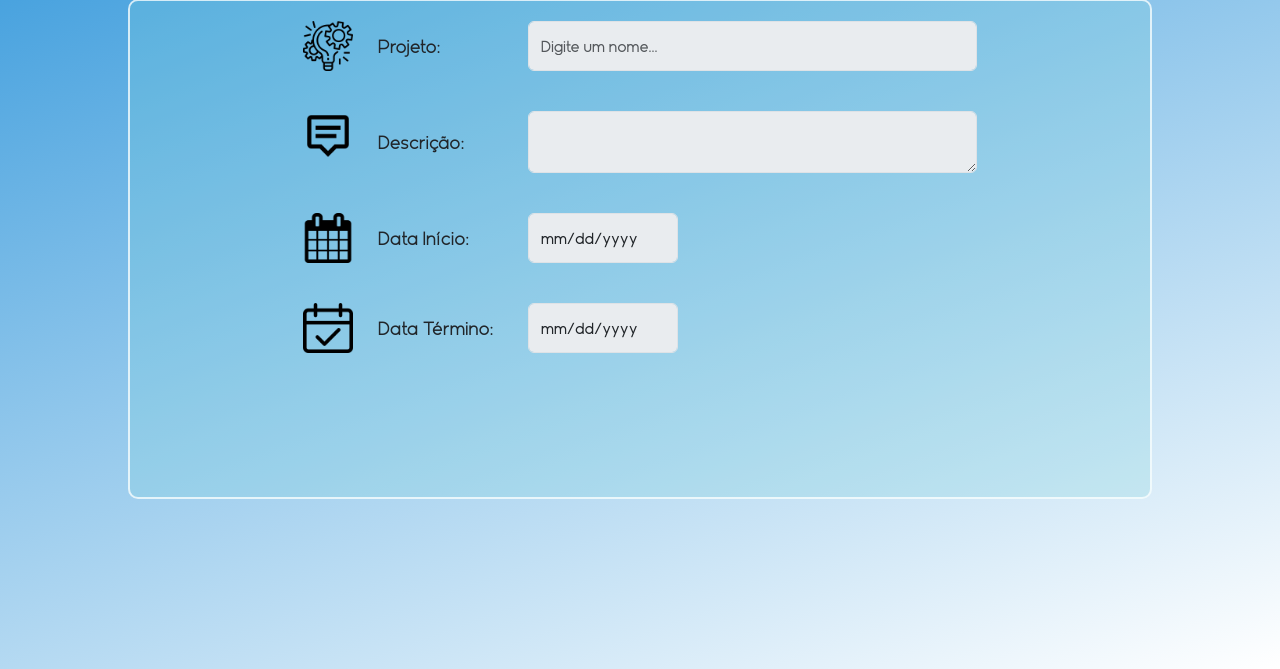
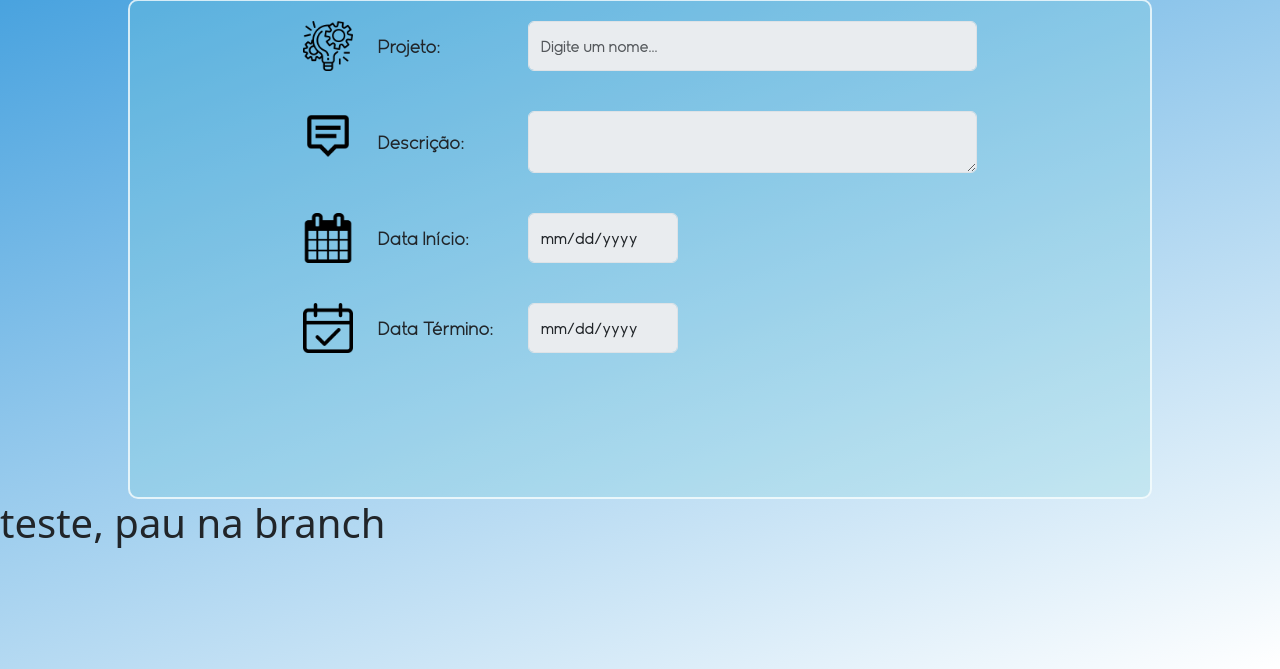
Before and after one commit to kaiogotyacode/taskManagement, a PHP site: page /application/view/viewProject.php in a window 1280 px wide. Shown: the part 131-800 px from the top of the page. Run offline with PHP 8.4, Linux system fonts and the light colour scheme; the visitor is signed in with stand-in values (Sample User, id 1); data that the repository does not hold is empty; some libraries are stand-ins or nearby versions.

Commit message:
Testing branch problems..

```diff
--- a/taskManagement/application/view/viewProject.php
+++ b/taskManagement/application/view/viewProject.php
@@ -87,6 +87,7 @@ $dataTermino = $objProjeto['dataTermino'];
         </form>
     </div>
 
+    <h1> teste, pau na branch </h1>
 
 </body>
 </html>
```
